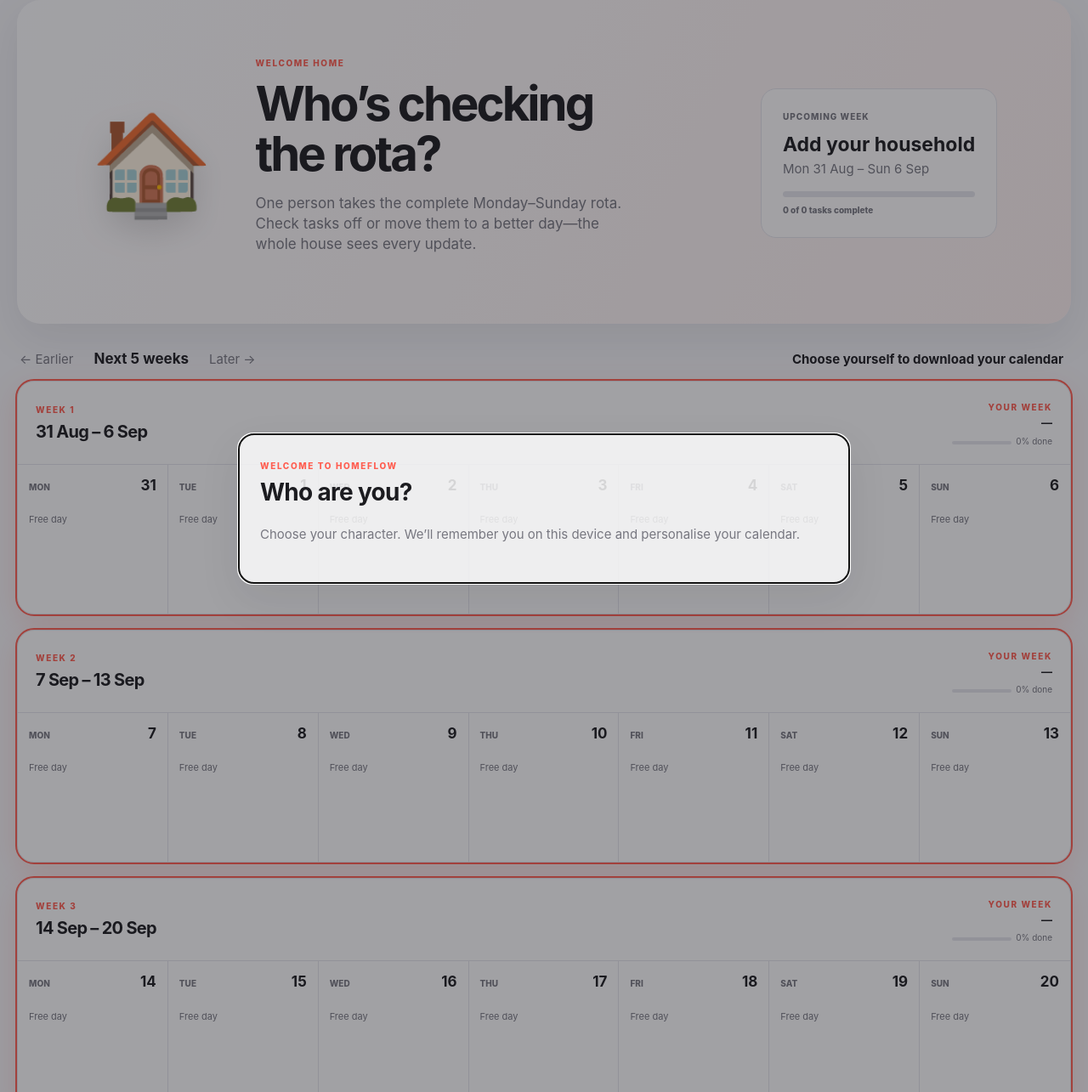
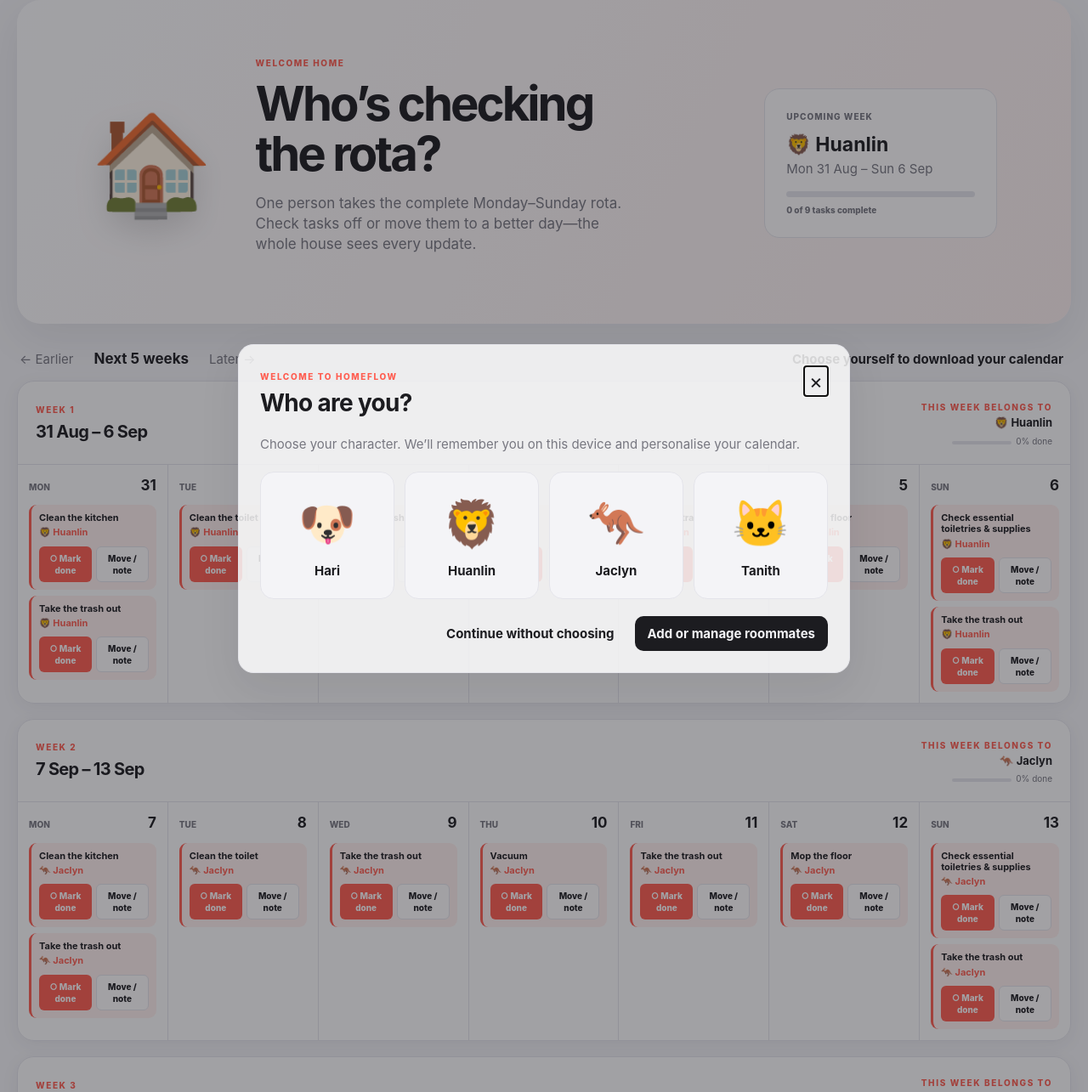
Before and after one commit to harinivasanc2000/roommates-task-scheduler, a Django app: page / in a window 1280 px wide. Shown: the part 88-1373 px from the top of the page at 85% size. Run offline with Django 5.2, Linux system fonts and the light colour scheme; data comes from the database, SQL or seed files in the repository; data that the repository does not hold is empty.

Commit message:
Seed production household and unblock identity picker

```diff
--- a/rota/tests.py
+++ b/rota/tests.py
@@ -7,6 +7,7 @@ from .services import build_week, week_owner
 
 class RotaTests(TestCase):
     def setUp(self):
+        Roommate.objects.all().delete()
         Roommate.objects.create(name="Zara")
         Roommate.objects.create(name="Alex")
         RotaSettings.objects.update_or_create(pk=1, defaults={
@@ -41,6 +42,7 @@ class RotaTests(TestCase):
         response = self.client.get(reverse("rota:schedule"), {"week": "2026-08-24"})
         self.assertContains(response, "Next 5 weeks")
         self.assertContains(response, "Change the look")
+        self.assertContains(response, "Continue without choosing")
         alex = Roommate.objects.get(name="Alex")
         calendar = self.client.get(reverse("rota:calendar"), {"week": "2026-08-24", "person": alex.id})
         self.assertEqual(calendar["Content-Type"], "text/calendar; charset=utf-8")
--- /dev/null
+++ b/static/rota/identity-fix.css
@@ -0,0 +1 @@
+.identity-actions{display:flex;justify-content:flex-end;gap:9px;margin-top:20px}.no-people{grid-column:1/-1;padding:20px;border:1px dashed var(--line);border-radius:12px;color:var(--muted);text-align:center}@media(max-width:620px){.identity-actions{display:grid}.identity-actions button{min-height:44px}}
--- a/templates/rota/schedule.html
+++ b/templates/rota/schedule.html
@@ -9,6 +9,7 @@
   <link rel="stylesheet" href="{% static 'rota/appearance.css' %}">
   <link rel="stylesheet" href="{% static 'rota/mobile.css' %}">
   <link rel="stylesheet" href="{% static 'rota/rotation.css' %}">
+  <link rel="stylesheet" href="{% static 'rota/identity-fix.css' %}">
 </head>
 <body data-theme="pearl">
 <main>
@@ -62,9 +63,10 @@
 </main>
 
 <dialog id="identity" class="identity-dialog">
-  <div class="modal-head"><div><span class="kicker">WELCOME TO HOMEFLOW</span><h2>Who are you?</h2></div>{% if not needs_identity %}<button type="button" onclick="this.closest('dialog').close()">×</button>{% endif %}</div>
+  <div class="modal-head"><div><span class="kicker">WELCOME TO HOMEFLOW</span><h2>Who are you?</h2></div><button type="button" aria-label="Close" onclick="this.closest('dialog').close()">×</button></div>
   <p class="modal-copy">Choose your character. We’ll remember you on this device and personalise your calendar.</p>
-  <div class="people-picker">{% for person in roommates %}{% if person.active %}<form method="post" action="{% url 'rota:choose_person' %}">{% csrf_token %}<input type="hidden" name="roommate_id" value="{{ person.id }}"><input type="hidden" name="next" value="{{ request.get_full_path }}"><button><span>{{ person.avatar }}</span><strong>{{ person.name }}</strong></button></form>{% endif %}{% endfor %}</div>
+  <div class="people-picker">{% for person in roommates %}{% if person.active %}<form method="post" action="{% url 'rota:choose_person' %}">{% csrf_token %}<input type="hidden" name="roommate_id" value="{{ person.id }}"><input type="hidden" name="next" value="{{ request.get_full_path }}"><button><span>{{ person.avatar }}</span><strong>{{ person.name }}</strong></button></form>{% endif %}{% empty %}<p class="no-people">No roommates are set up yet.</p>{% endfor %}</div>
+  <div class="identity-actions"><button class="ghost" type="button" onclick="document.getElementById('identity').close()">Continue without choosing</button><button class="dark-button" type="button" onclick="openHouseholdSetup()">Add or manage roommates</button></div>
 </dialog>
 
 <dialog id="task-dialog"><form method="post" action="{% url 'rota:update_task' %}">{% csrf_token %}<input name="task_date" type="hidden"><input name="chore_id" type="hidden"><input name="roommate_id" type="hidden"><input name="next" type="hidden" value="{{ request.get_full_path }}"><header><span class="kicker">CHANGE TASK</span><button type="button" onclick="this.closest('dialog').close()">×</button></header><h2 id="task-title">Task details</h2><label class="field-label">Move to another day this week</label><input class="date-input" name="scheduled_for" type="date" required><label class="field-label">Shared note</label><textarea name="note" placeholder="Anything your housemates should know?"></textarea><button class="dark-button wide-button">Save for everyone</button></form></dialog>
@@ -90,6 +92,7 @@ document.querySelectorAll('[data-theme-choice]').forEach(b=>b.onclick=()=>{appea
 document.querySelectorAll('[data-accent]').forEach(b=>b.onclick=()=>{appearance.accent=b.dataset.accent;localStorage.setItem('homeflow-accent',appearance.accent);applyAppearance()});
 document.querySelectorAll('[data-density]').forEach(b=>b.onclick=()=>{appearance.density=b.dataset.density;localStorage.setItem('homeflow-density',appearance.density);applyAppearance()});applyAppearance();
 function openTask(button){const d=document.getElementById('task-dialog');d.querySelector('[name=task_date]').value=button.dataset.date;d.querySelector('[name=scheduled_for]').value=button.dataset.scheduled;d.querySelector('[name=chore_id]').value=button.dataset.chore;d.querySelector('[name=roommate_id]').value=button.dataset.roommate;d.querySelector('#task-title').textContent=button.dataset.task;d.querySelector('textarea').value=button.dataset.note;d.showModal()}
+function openHouseholdSetup(){document.getElementById('identity').close();document.getElementById('setup').showModal()}
 {% if needs_identity %}document.getElementById('identity').showModal();{% endif %}
 </script>
 </body></html>
```
Also changed, not shown: rota/migrations/0006_seed_household.py (added).
